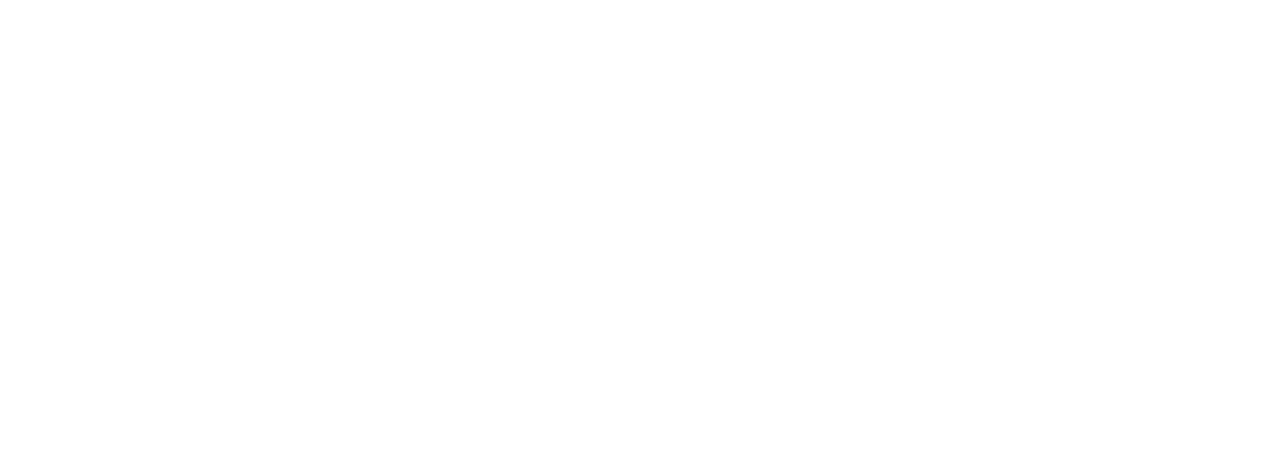
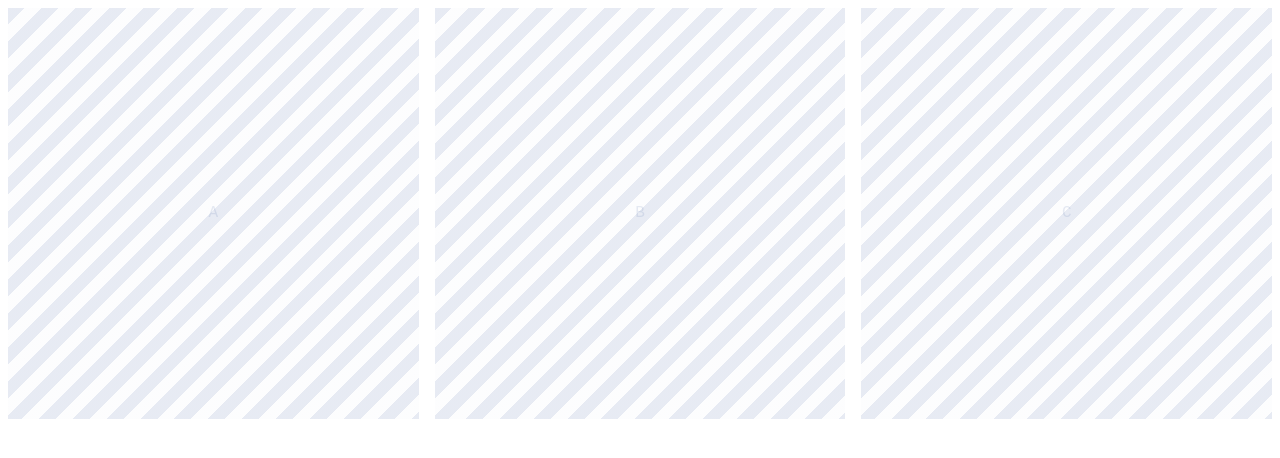
Before and after one commit to zlsheepcity/geneball, a plain HTML site: page gen9/index-test.html in a window 1280 px wide. Drawn offline with Linux system fonts and the light colour scheme.

Commit message:
view base

```diff
--- a/gen9/index-test.html
+++ b/gen9/index-test.html
@@ -8,3 +8,62 @@
   console.log(GEM);
   console.log('GEM.A', GEM.A);
 </script>
+
+
+<!-- UI Layout 9.11 -->
+<section data-component="SectionGeomap">
+    <style>
+        .layoutSectionGeomap {}
+        .layoutSectionGeomap .grid-wrap {
+            display: grid;
+            grid-gap: 1em;
+            grid-template-columns: repeat(3,1fr);
+        }
+        .layoutSectionGeomap .grid-wrap>* {
+            aspect-ratio: 1;
+        }
+    </style>
+    <style>
+        .layoutSectionGeomap .grid-wrap>* ,
+        .mockbox {
+            background-image: repeating-linear-gradient(
+                135deg,
+                var(--c1),
+                var(--c1) 0.75rem,
+                var(--c2) 0.75rem,
+                var(--c2) 1.50rem);
+          --c1: hsla( 222 44% 44% / 0.124 );
+          --c2: hsla( 222 44% 44% / 0.0124 );
+
+            border:  0;
+            margin:  0;
+            width:   var(--width,100%);
+            height:  var(--height,auto);
+            display: grid;
+            place-items: center;
+
+            font-size: 1rem;
+            font-family: monospace;
+            color: var(--c1, currentColor);
+        }
+    </style>
+    <section class="layoutSectionGeomap">
+        <div class="grid-wrap">
+            <article>
+                A
+            </article>
+            <article>
+                B
+            </article>
+            <article>
+                C
+            </article>
+        </div>
+    </section>
+    <script>
+        const renderSectionGeomap = f => {
+
+        };
+        renderSectionGeomap();
+    </script>
+</section>
```
